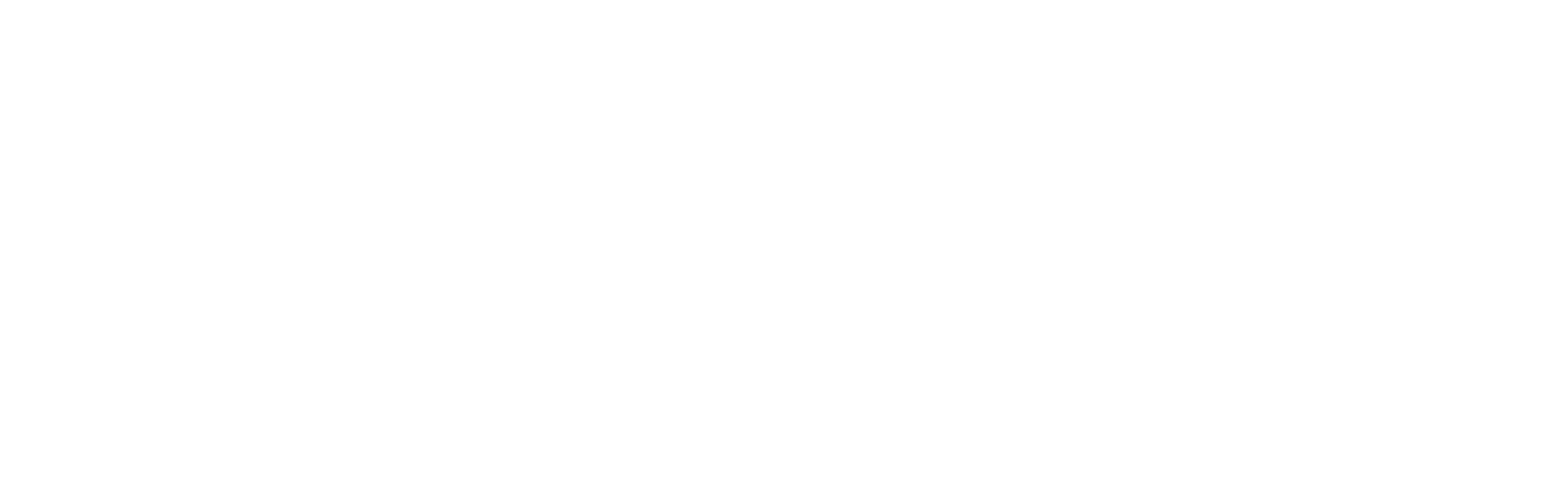
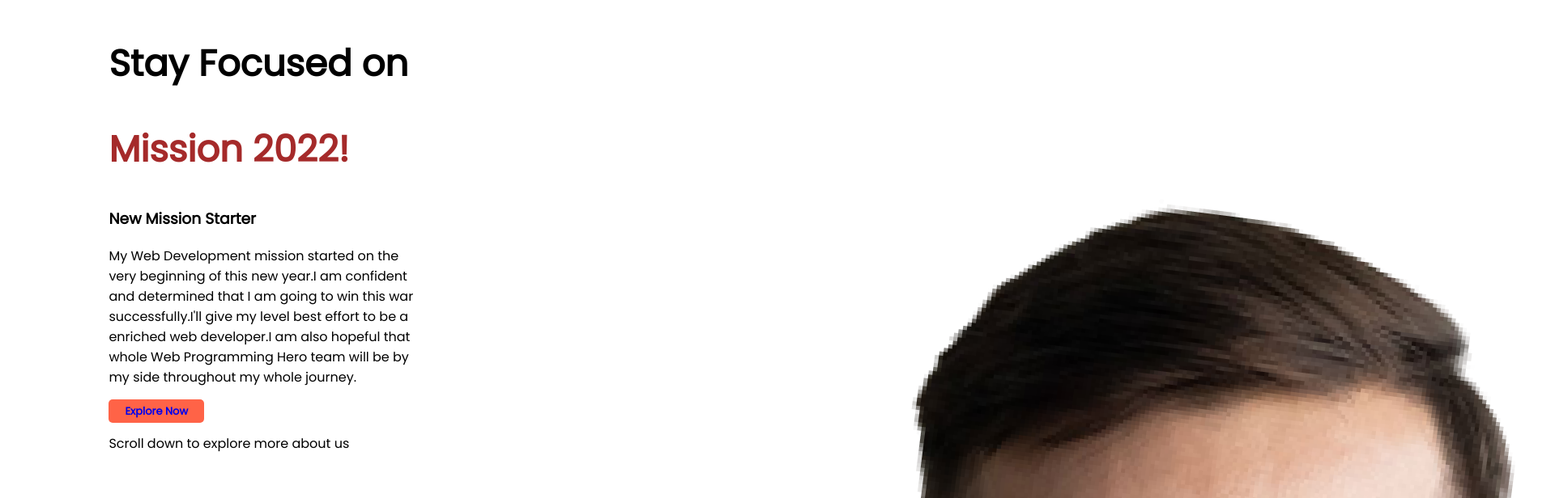
Before and after one commit to dattaayon7/Mission-22, a plain HTML site: page index.html in a window 1280 px wide. Shown: the top 616 px of the page at 81% size, 1920 px wide, since content can reach past the window. Drawn offline with Linux system fonts and the light colour scheme; a web font is replaced by a local one.

Commit message:
first part

```diff
--- a/index.html
+++ b/index.html
@@ -5,9 +5,27 @@
     <meta http-equiv="X-UA-Compatible" content="IE=edge">
     <meta name="viewport" content="width=device-width, initial-scale=1.0">
     <title>New Mission</title>
-    <link rel="stylesheet" href="style.css">
+    <link rel="preconnect" href="https://fonts.googleapis.com">
+    <link rel="preconnect" href="https://fonts.gstatic.com" crossorigin>
+    <link href="https://fonts.googleapis.com/css2?family=Poppins&family=Waterfall&display=swap" rel="stylesheet">
+        <link rel="stylesheet" href="style.css">
 </head>
 <body>
+<section>
+    <div class="halfwidth">
+        <h1>Stay Focused on</h1>
+    <h1><span  class="brown-color">Mission 2022!</span></h1>
+    <h3>New Mission Starter</h3>
+    <p>My Web Development mission started on the very beginning of this new year.I am confident and determined that I am going to win this war successfully.I'll give my level best effort to be a enriched web developer.I am also hopeful that whole Web Programming Hero team will be by my side throughout my whole journey.</p>
+    <a class="linkopen" target="_goal"  href="https://www.linkedin.com/feed/">Explore Now</a>
 
+    <p>Scroll down to explore more about us</p>
+    </div>
+
+    <div class="halfwidth">
+        <img src="mission-2022-main/mission-2022-main/images/person/person-3.png" alt="">
+    </div>
+
+</section>
 </body>
 </html>
--- a/style.css
+++ b/style.css
@@ -0,0 +1,27 @@
+body {
+  font-family: "Poppins", sans-serif;
+}
+h1 {
+  font-size: 45px;
+}
+.brown-color {
+  color: brown;
+}
+section {
+  display: flex;
+}
+.halfwidth {
+  width: 50%;
+  padding-left: 10%;
+}
+.halfwidthimg {
+  width: 80%;
+}
+.linkopen {
+  text-decoration: none;
+  background-color: tomato;
+  padding: 5px 20px;
+  border-radius: 5px;
+  font-size: small;
+  font-weight: 700;
+}
```
